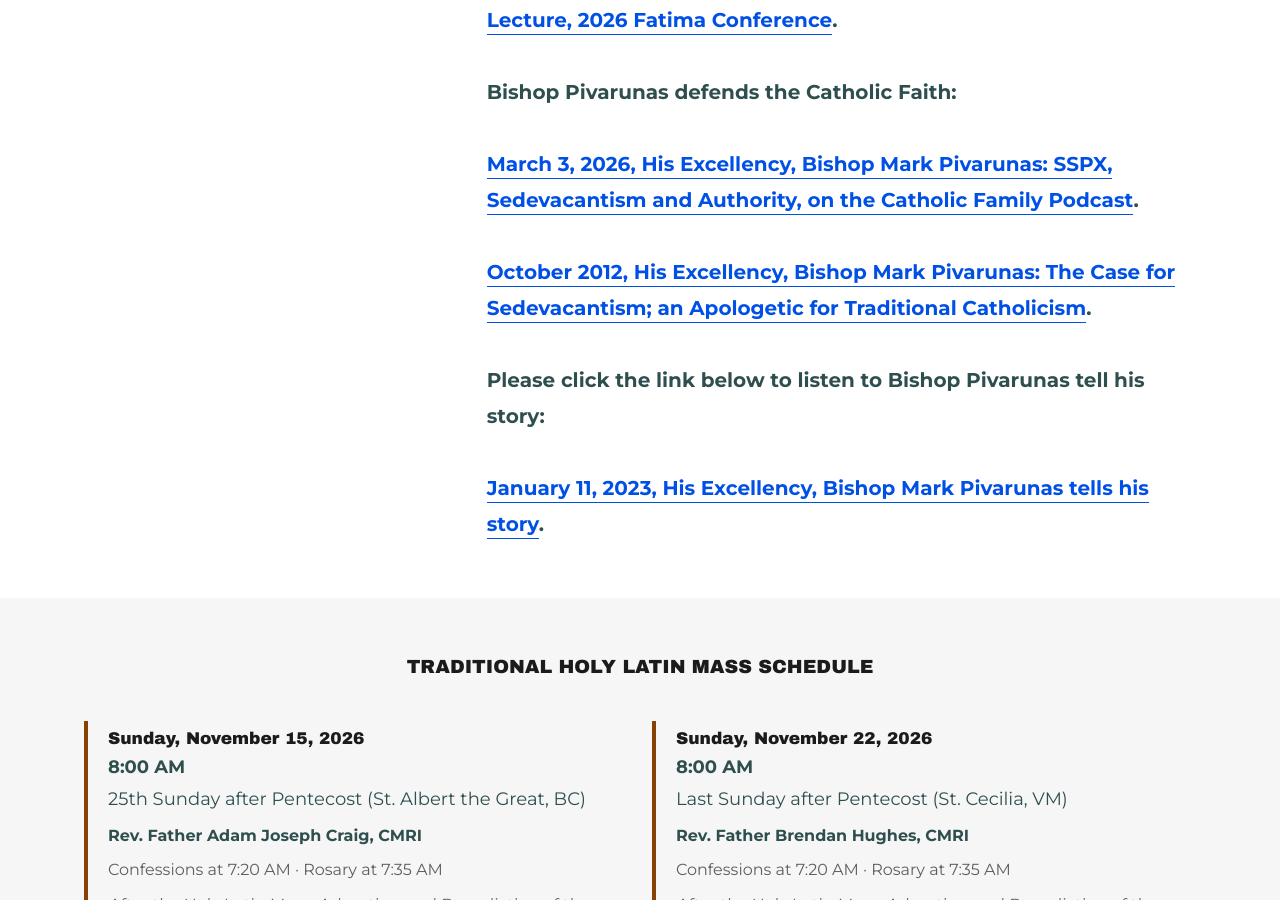
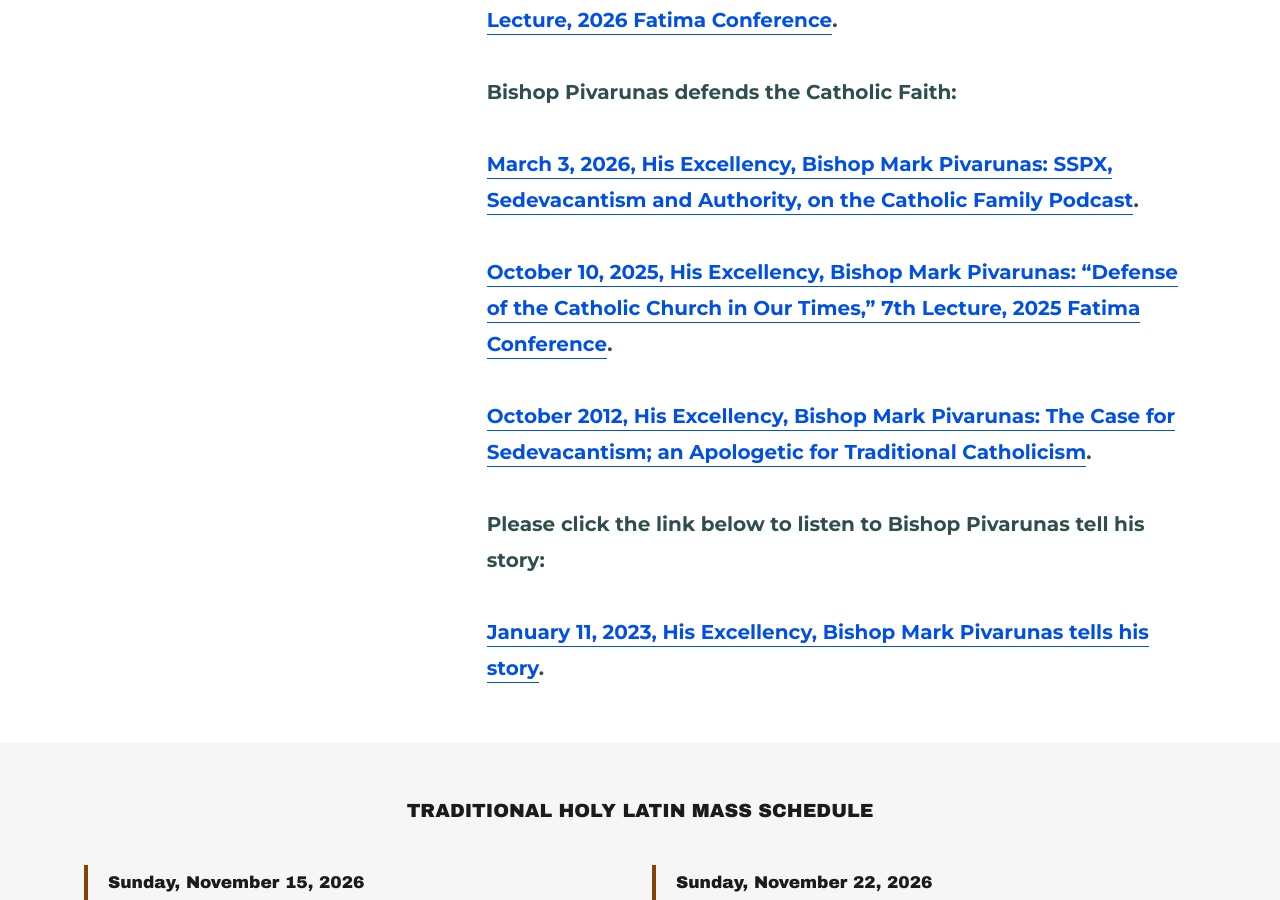
Before and after one commit to ourladymhtchurch/ourladymhtchurch.github.io, a Jekyll site: the page built from index.html, in a window 1280 px wide and 900 px high, scrolled down 1748 px. Built offline with Jekyll 4.4.1, drawn with Linux system fonts in a browser that asks for light colours.

Commit message:
Add Bishop Pivarunas' 2025 Fatima Conference lecture to Chapel News

```diff
--- a/index.html
+++ b/index.html
@@ -29,6 +29,8 @@ featured.yml, prayer.yml and devotions.yml.
 <p><strong>Bishop Pivarunas defends the Catholic Faith:</strong></p>
 <p><br></p>
 <p><a href="https://www.youtube.com/watch?v=mqegmBCrYSI" target="_blank" rel="noopener"><strong>March 3, 2026, His Excellency, Bishop Mark Pivarunas: SSPX, Sedevacantism and Authority, on the Catholic Family Podcast</strong></a><strong>.</strong></p>
+<p><br></p>
+<p><a href="https://www.youtube.com/watch?v=egYmct__sBU" target="_blank" rel="noopener"><strong>October 10, 2025, His Excellency, Bishop Mark Pivarunas: “Defense of the Catholic Church in Our Times,” 7th Lecture, 2025 Fatima Conference</strong></a><strong>.</strong></p>
 <p><br></p>
 <p><a href="https://www.youtube.com/watch?v=nqgIlh5PGuE" target="_blank" rel="noopener"><strong>October 2012, His Excellency, Bishop Mark Pivarunas: The Case for Sedevacantism; an Apologetic for Traditional Catholicism</strong></a><strong>.</strong></p>
 <p><br></p>
```
